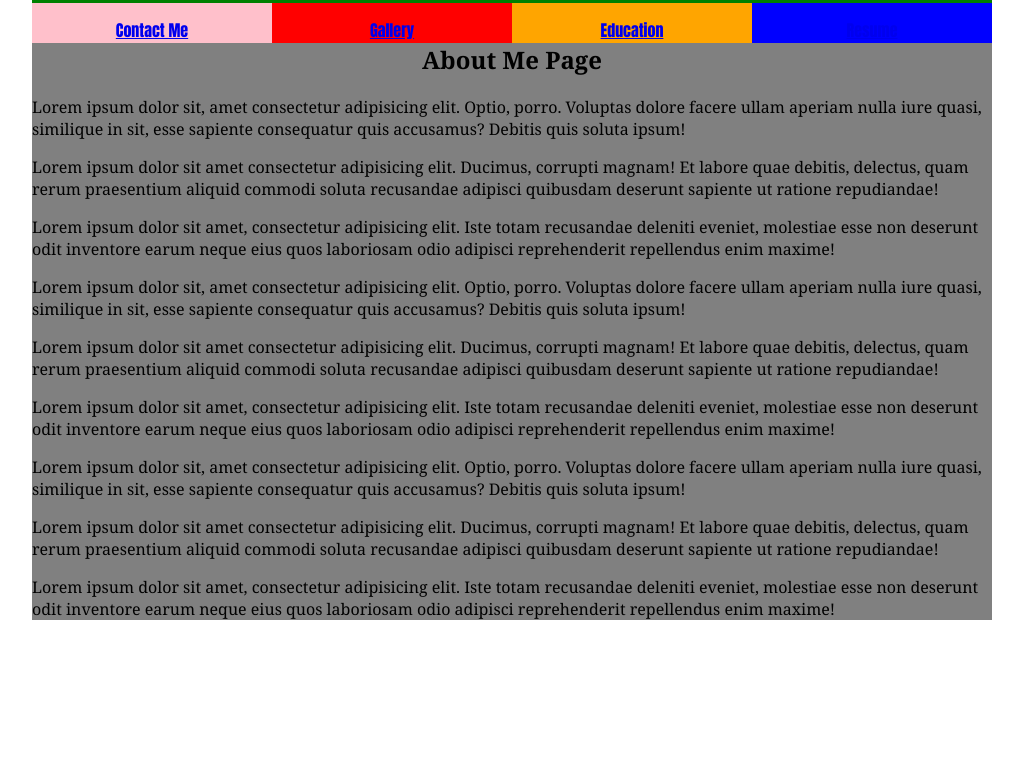
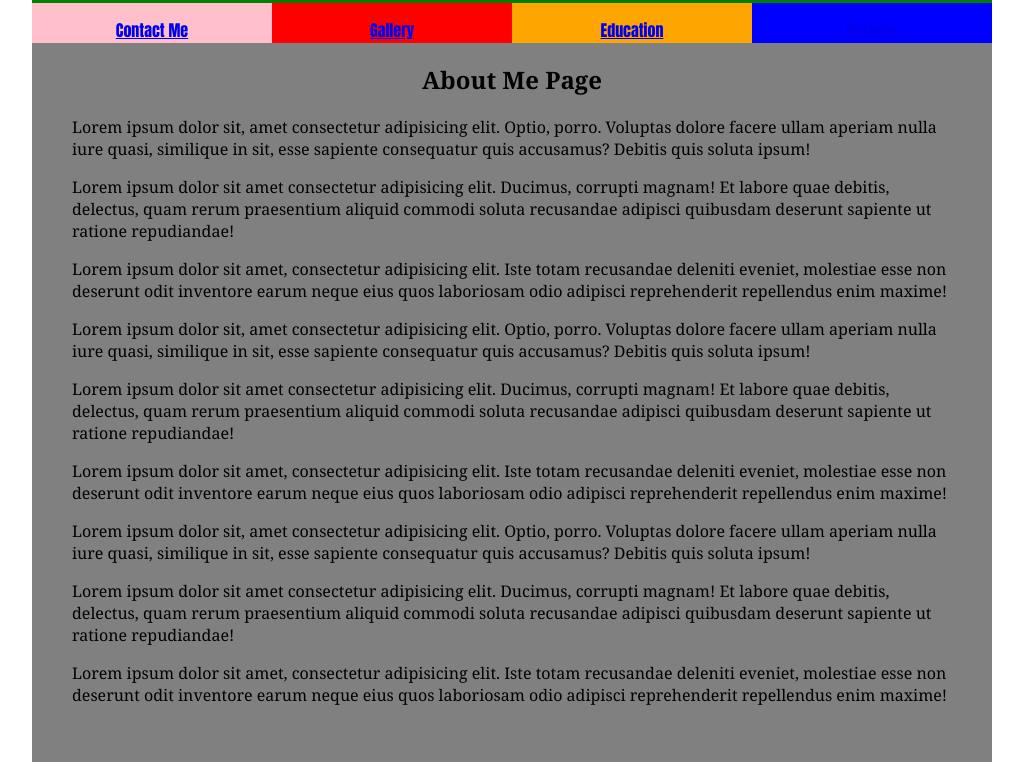
Before and after one commit to dlopez079/dlopez079.github.io, a plain HTML site: page index.html in a window 1280 px wide. Shown: the part 85-855 px from the top of the page, without its empty margins (128-1151 px from the left). Before the commit the page ends 800 px from the top, so only its background shows below. Drawn offline with Linux system fonts and the light colour scheme.

Commit message:
made changes to the padding 40px.

```diff
--- a/assets/css/styles.css
+++ b/assets/css/styles.css
@@ -61,7 +61,7 @@
     width: 960px;
     margin: 0 auto;
     font-family: Cambria, Cochin, Georgia, Times, 'Times New Roman', serif;
-    /* padding:40px; */
+    padding:40px;
 }
 
 h2 {
```
